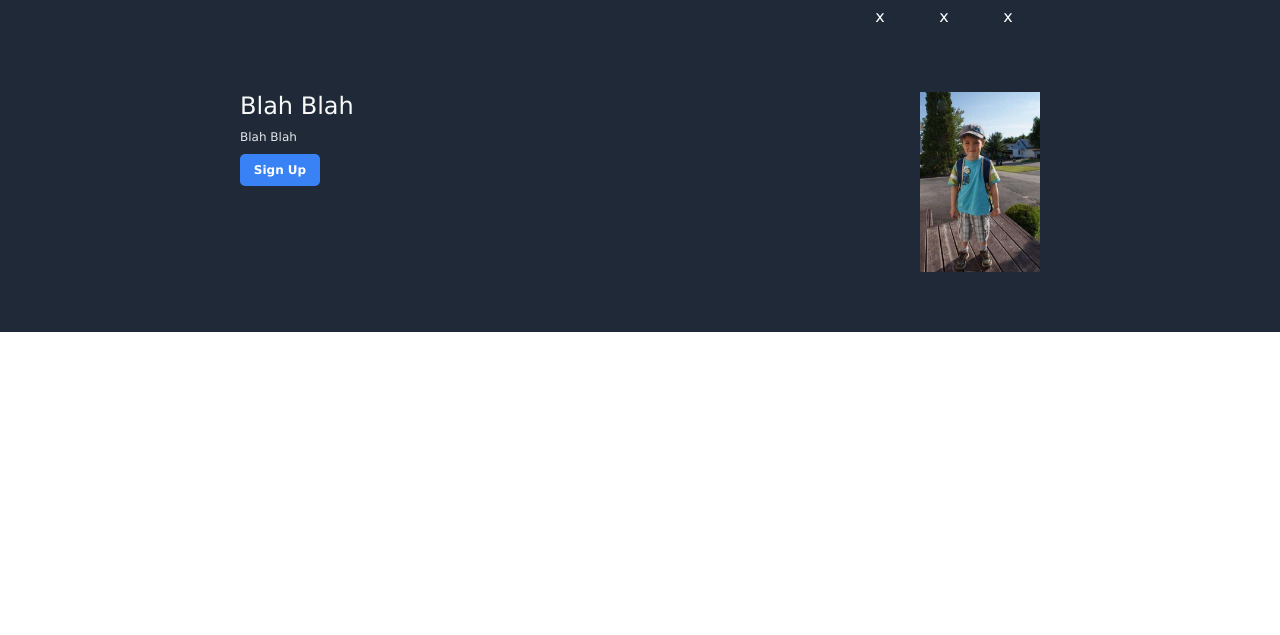
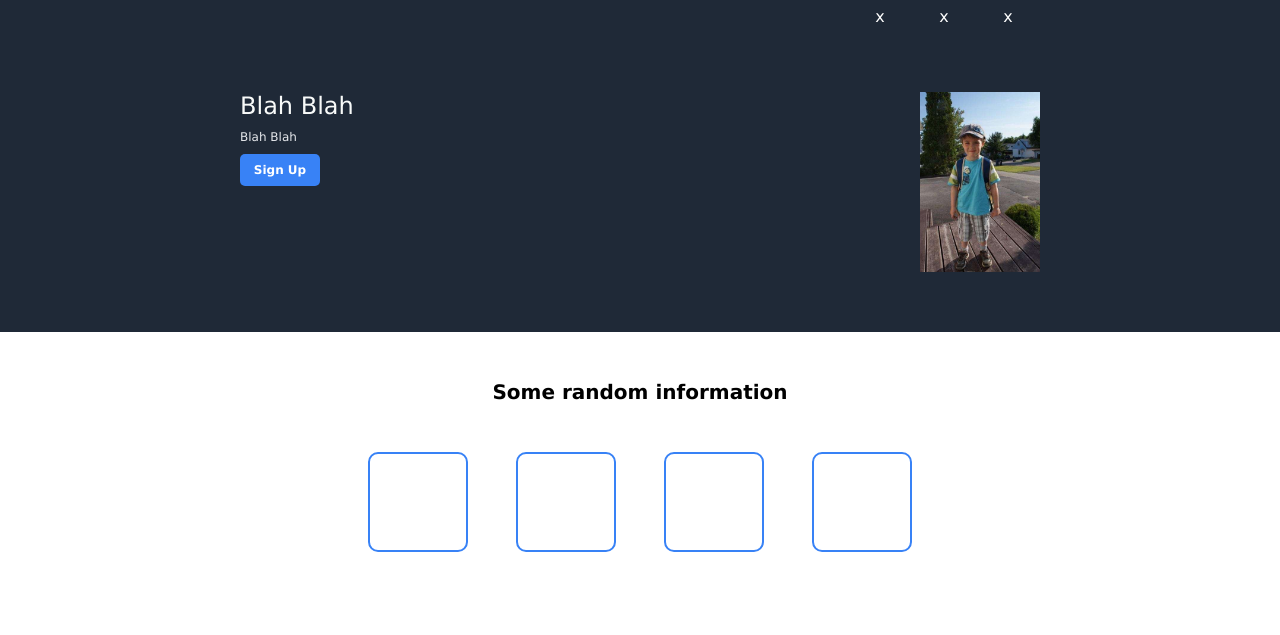
Before and after one commit to JackSloaner/landpage, a plain HTML site: page index.html in a window 1280 px wide. Drawn offline with Linux system fonts and the light colour scheme.

Commit message:
Basic setup for box content section

```diff
--- a/index.html
+++ b/index.html
@@ -40,8 +40,27 @@
                     </div>
                 </div>
             </div>
-            <div class="">
 
+            <div class="box-section">
+                <h1>Some random information</h1>
+                <div class="boxes">
+                    <div class="boxhold">
+                        <div class="box"></div>
+                        <p class="boxtext"></p>
+                    </div>
+                    <div class="boxhold">
+                        <div class="box"></div>
+                        <p class="boxtext"></p>
+                    </div>
+                    <div class="boxhold">
+                        <div class="box"></div>
+                        <p class="boxtext"></p>
+                    </div>
+                    <div class="boxhold">
+                        <div class="box"></div>
+                        <p class="boxtext"></p>
+                    </div>
+                </div>
             </div>
             <div class="">
 
--- a/style.css
+++ b/style.css
@@ -10,7 +10,7 @@
     flex-direction: column;
 }
 
-.main > div {
+.main div {
     display: flex;
 }
 
@@ -69,8 +69,6 @@ li:hover {
 
 .hero-content {
     flex-direction: column;
-
-    width: 300px;
     gap: 10px;
 }
 
@@ -104,3 +102,40 @@ li:hover {
 .young {
     width: auto;
 }
+
+.box-section {
+    height: 300px;
+    align-items: center;
+    padding: 48px;
+    flex-direction: column;
+    gap: 48px;
+}
+
+h1{
+    font-size: 20px;
+    font-family: Verdana, Geneva, Tahoma, sans-serif;
+}
+
+.boxes {
+    gap: 48px;
+
+}
+
+.boxhold {
+    width: 100px;
+    flex-wrap: wrap;
+    gap: 10px;
+}
+
+.box {
+    height: 100px;
+    width: 100px;
+    border-radius: 10px;
+    border: 2px solid #3882F6;
+}
+
+.boxtext {
+    width: 100px;
+    word-wrap: break-word;
+    font-size: 12px;
+}
```
